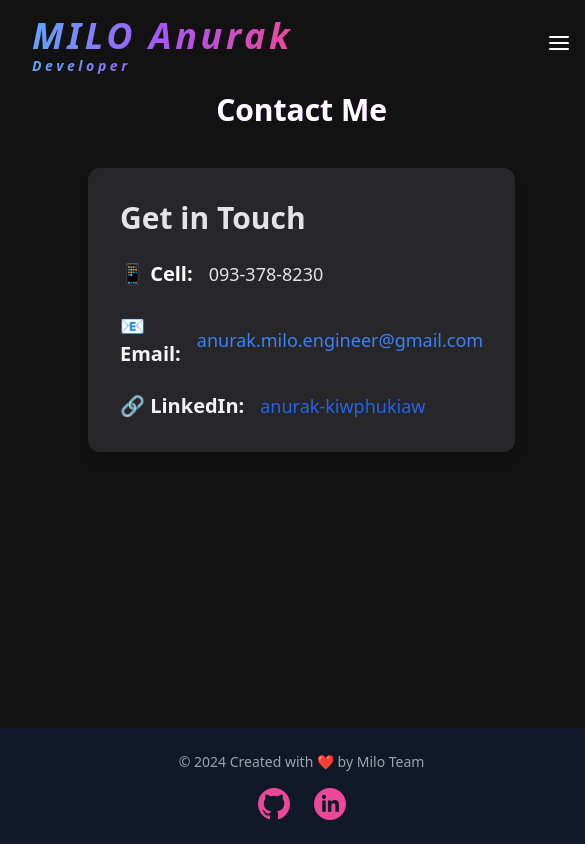
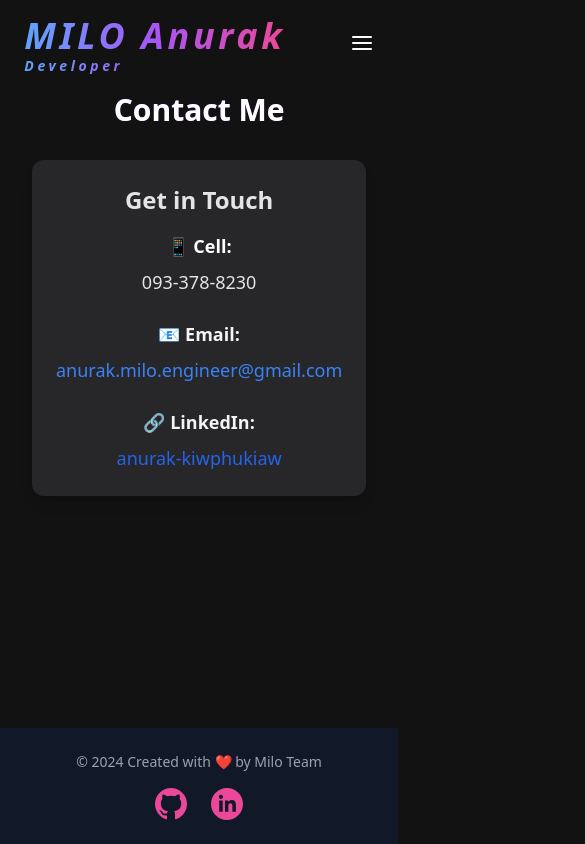
Before and after one commit to bmz3521/port_folio_web, a Next.js app: page /Contact in a window 390 px wide. Shown: the whole page, 585 px wide, since content can reach past the window. Built offline with nearby package versions, Linux system fonts and the light colour scheme.

Commit message:
second commit

```diff
--- a/app/Contact/page.tsx
+++ b/app/Contact/page.tsx
@@ -5,33 +5,41 @@ import PageWrapper from "../page-wrapper";
 const ContactPage = () => {
   return (
     <PageWrapper>
-      <div className="px-6">
-        <h1 className="text-3xl font-extrabold text-center text-gradient bg-gradient-to-r from-blue-600 via-purple-600 to-pink-600 bg-clip-text mb-10">
+      <div className="px-4 sm:px-6 lg:px-8">
+        <h1 className="text-3xl font-extrabold text-center text-gradient bg-gradient-to-r from-blue-600 via-purple-600 to-pink-600 bg-clip-text mb-8 sm:mb-10">
           Contact Me
         </h1>
-        <div className="lg:bg-white dark:bg-zinc-800 max-w-2xl mx-auto bg-white p-8 rounded-lg shadow-lg">
-          <h2 className="text-3xl font-semibold mb-6  dark:text-zinc-200">Get in Touch</h2>
+        <div className="lg:bg-white dark:bg-zinc-800 max-w-2xl mx-auto bg-white p-6 sm:p-8 rounded-lg shadow-lg">
+          <h2 className="text-2xl sm:text-3xl font-semibold mb-4 sm:mb-6 dark:text-zinc-200 text-center">
+            Get in Touch
+          </h2>
           <div className="space-y-6">
-            <div className="flex items-center space-x-4">
-              <span className="text-xl font-semibold">📱 Cell:</span>
-              <span className="text-lg text-blue-600 dark:text-zinc-200">093-378-8230</span>
+            <div className="flex flex-col sm:flex-row items-center sm:justify-between space-y-2 sm:space-y-0 sm:space-x-4">
+              <span className="text-lg sm:text-xl font-semibold">📱 Cell:</span>
+              <span className="text-lg sm:text-xl text-blue-600 dark:text-zinc-200 text-center sm:text-left">
+                093-378-8230
+              </span>
             </div>
-            <div className="flex items-center space-x-4">
-              <span className="text-xl font-semibold dark:text-zinc-100">📧 Email:</span>
+            <div className="flex flex-col sm:flex-row items-center sm:justify-between space-y-2 sm:space-y-0 sm:space-x-4">
+              <span className="text-lg sm:text-xl font-semibold dark:text-zinc-100">
+                📧 Email:
+              </span>
               <a
                 href="mailto:anurak.milo.engineer@gmail.com"
-                className="text-lg text-blue-600 dark:text-blue-500 hover:underline"
+                className="text-lg sm:text-xl text-blue-600 dark:text-blue-500 hover:underline text-center sm:text-left"
               >
                 anurak.milo.engineer@gmail.com
               </a>
             </div>
-            <div className="flex items-center space-x-4">
-              <span className="text-xl text-gray-700 dark:text-zinc-100 font-semibold">🔗 LinkedIn:</span>
+            <div className="flex flex-col sm:flex-row items-center sm:justify-between space-y-2 sm:space-y-0 sm:space-x-4">
+              <span className="text-lg sm:text-xl font-semibold dark:text-zinc-100">
+                🔗 LinkedIn:
+              </span>
               <a
                 href="https://www.linkedin.com/in/anurak-kiwphukiaw"
                 target="_blank"
                 rel="noopener noreferrer"
-                className="text-lg text-blue-600 hover:underline"
+                className="text-lg sm:text-xl text-blue-600 hover:underline text-center sm:text-left"
               >
                 anurak-kiwphukiaw
               </a>
--- a/app/Stack/page.tsx
+++ b/app/Stack/page.tsx
@@ -50,10 +50,17 @@ const StackPage = () => {
             slidesPerView={5}
             loop={false}
             className="swiper-container"
+            breakpoints={{
+              0: { slidesPerView: 1 },
+              320: { slidesPerView: 1 },
+              480: { slidesPerView: 1.5 },
+              640: { slidesPerView: 3 },
+              1024: { slidesPerView: 5 },
+            }}
           >
             {category.items.map((tech) => (
               <SwiperSlide key={tech.name} className="flex justify-center pr-4">
-                <div className="mb-4 light:bg-zinc-100 dark:bg-zinc-800 rounded-lg shadow-md w-30 h-28 flex flex-col items-center justify-center hover:shadow-lg transition-shadow duration-300 ease-in-out">
+                <div className="w-full mb-4 light:bg-zinc-100 dark:bg-zinc-800 rounded-lg shadow-md w-30 h-28 flex flex-col items-center justify-center hover:shadow-lg transition-shadow duration-300 ease-in-out">
                   <img
                     src={tech.logo}
                     alt={tech.name}
--- a/app/globals.css
+++ b/app/globals.css
@@ -4,8 +4,8 @@
 
 
 @layer component {
-  .container {
-      @apply px-8 mx-auto
+  .main-container {
+      @apply px-2 mx-auto
   }
 }
 
@@ -127,3 +127,8 @@
   transform: translateX(100%);
   transition: opacity 0.5s ease-in-out, transform 0.5s ease-in-out;
 }
+
+.swiper-container {
+  width: 100%;  /* ให้ Swiper ใช้พื้นที่ทั้งหมด */
+  max-width: 90vw;  /* ป้องกันการ overflow */
+}
--- a/app/page-wrapper.tsx
+++ b/app/page-wrapper.tsx
@@ -11,7 +11,7 @@ const PageWrapper = ({ children }:Readonly<{
       animate={{ opacity: 1, x: 0 }}
       exist={{ opacity: 0, x: -100 }}
       transition={{ delay: 0.25 }}
-      className="container"
+      className="main-container"
     >
       {children}
     </motion.main>
--- a/components/Navbar/Navbar.tsx
+++ b/components/Navbar/Navbar.tsx
@@ -8,7 +8,7 @@ const Navbar = () => {
         container
         flex
         sm:flex-row
-        justify-between
+        justify-around
         items-center
         py-4
         sm:flex-row
```
